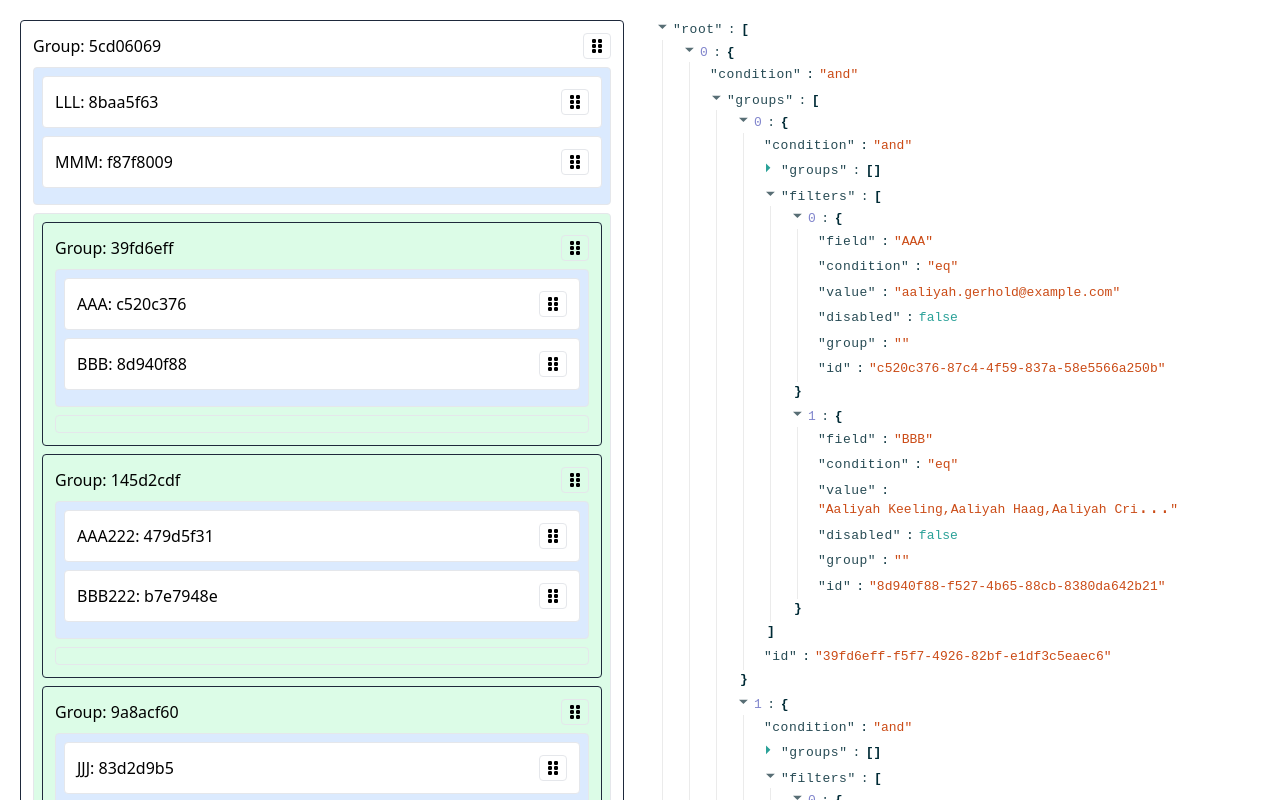
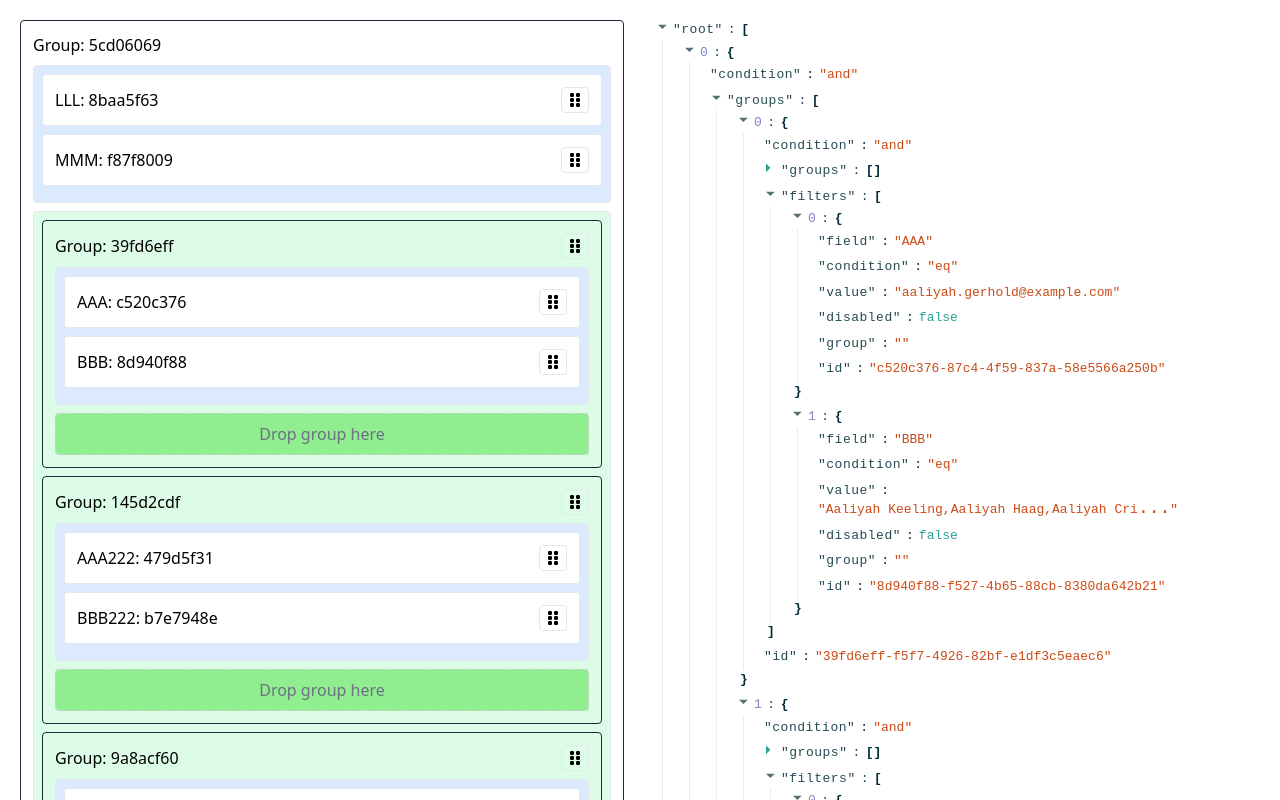
Before and after one commit to shaninalex/react-sortable-tree, a React (Vite) app: page / in a window 1280 px wide. Shown: the top 800 px of the page. Built offline with nearby package versions, Linux system fonts and the light colour scheme.

Commit message:
differenciate filters from groups by adding prexises

```diff
--- a/src/Sortable/Sortable.tsx
+++ b/src/Sortable/Sortable.tsx
@@ -23,67 +23,42 @@ export const Sortable = () => {
     )
 
     const handleDragStart = (event: DragStartEvent) => {
-        const filter = findFilterById(tree[0], event.active.id as string)
-        if (filter) {
-            setActiveFilter(filter)
-            setActiveGroup(null)
-            return
+        const activeId = event.active.id as string;
+        if (activeId.startsWith('filter-')) {
+            // Extract actual filter id by removing 'filter-' prefix
+            const filterId = activeId.replace('filter-', '');
+            const filter = findFilterById(tree[0], filterId);
+            if (filter) {
+                setActiveGroup(null);
+                setActiveFilter(filter);
+            }
+        } else if (activeId.startsWith('group-')) {
+            // Extract actual group id by removing 'group-' prefix
+            const groupId = activeId.replace('group-', '');
+            const group = findGroupById(tree[0], groupId);
+            if (group) {
+                setActiveFilter(null);
+                setActiveGroup(group);
+            }
         }
-
-        const group = findGroupById(tree[0], event.active.id as string)
-        if (filter) {
-            setActiveGroup(group)
-            setActiveFilter(null)
-        }
-    }
+    };
 
     const handleDragOver = (event: DragOverEvent) => {
         const { active, over } = event;
-        if (!over || !activeFilter) return;
-        let overContainer = findGroupByFilterID(tree[0], over.id as string)
-        if (!overContainer) {
-            console.log(over)
-            const group = findGroupById(tree[0], over.id as string)
-            if (group) overContainer = group
-        }
-        const activeContainer = findGroupByFilterID(tree[0], active.id as string)
-        if (overContainer && activeContainer) {
-            if (activeContainer.id !== overContainer.id) {
-                setTree((prevTree) => {
-                    const filterToMove = removeFilterById(prevTree, activeFilter.id);
-                    if (!filterToMove) return prevTree;
+        console.log(active, over)
 
-                    addFilterToGroup(prevTree, overContainer.id, filterToMove);
-                    return [...prevTree];
-                });
-            }
-        }
-        if (activeContainer && overContainer && activeContainer.id === overContainer.id) {
-            setTree((prevTree) => {
-                const activeIndex = activeContainer.filters.findIndex(f => f.id === active.id);
-                const overIndex = overContainer.filters.findIndex(f => f.id === over.id);
-
-                if (activeIndex !== -1 && overIndex !== -1) {
-                    const [movedFilter] = activeContainer.filters.splice(activeIndex, 1);
-                    activeContainer.filters.splice(overIndex, 0, movedFilter);
-                }
-
-                return [...prevTree];
-            });
-        }
+        // TODO: handle drag over based on new id prefixes logic
     }
-
-    // const handleDragEnd = (event: DragEndEvent) => {}
 
     return (
         <div className='lg:flex gap-8'>
             <div className='lg:w-1/2 flex-grow-0'>
-                <DndContext sensors={sensors} collisionDetection={closestCorners} onDragStart={handleDragStart} onDragOver={handleDragOver}> {/* onDragEnd={handleDragEnd} */}
+                <DndContext sensors={sensors} collisionDetection={closestCorners} onDragStart={handleDragStart} onDragOver={handleDragOver}>
                     <DragOverlay>
                         {activeFilter ? <SortableFilterWrapper filter={activeFilter} /> : null}
-                        {activeGroup ? <SortableGroupWrapper id={activeGroup.id} group={activeGroup} /> : null}
+                        {activeGroup ? <SortableGroupWrapper id={activeGroup.id} group={activeGroup} root /> : null}
                     </DragOverlay>
-                    {tree.map(group => <SortableGroupWrapper key={group.id} id={group.id} group={group} />)}
+                    {tree.map(group => <SortableGroupWrapper key={group.id} id={group.id} group={group} root />)}
                 </DndContext>
             </div>
             <div className='lg:w-1/2 flex-grow-0'>
--- a/src/Sortable/components/SortableFilterWrapper.tsx
+++ b/src/Sortable/components/SortableFilterWrapper.tsx
@@ -14,7 +14,7 @@ export const SortableFilterWrapper = (props: SortableFilterWrapperProps) => {
         transform,
         transition,
         isDragging,
-    } = useSortable({ id: props.filter.id });
+    } = useSortable({ id: `filter-${props.filter.id}` });
     const style = {
         transform: CSS.Transform.toString(transform),
         transition,
--- a/src/Sortable/components/SortableGroupWrapper.tsx
+++ b/src/Sortable/components/SortableGroupWrapper.tsx
@@ -7,37 +7,42 @@ import { CSS } from '@dnd-kit/utilities'
 interface SortableGroupWrapperProps {
     id: string
     group: IFilterGroupSort
+    root?: boolean
 }
 export const SortableGroupWrapper = (props: SortableGroupWrapperProps) => {
     const { group, id } = props;
 
     // Sortable setup
-    const sortHook = useSortable({ id });
-    const sortTransition = sortHook.transition
+    const sortHook = useSortable({ id: `group-${id}` });
+    const sortTransition = sortHook.transition;
     const groupSortstyle = {
         transform: CSS.Transform.toString(sortHook.transform),
-        sortTransition,
+        transition: sortTransition,
         opacity: sortHook.isDragging ? 0.5 : 1,
         zIndex: sortHook.isDragging ? 1 : 'auto',
     };
 
-    // Droppable setup
-    const dropHook = useDroppable({ id });
+    // Droppable setup for filters
+    const dropHook = useDroppable({ id: `filters-${id}` });
     const filterDropstyle = { backgroundColor: dropHook.isOver ? 'lightgreen' : 'white', border: '1px dashed lightgray' };
+
+    // Droppable setup for groups
+    const groupDropHook = useDroppable({ id: `groups-${id}` });
+    const groupDropStyle = { backgroundColor: groupDropHook.isOver ? 'lightblue' : 'lightgreen', border: '1px dashed lightgray' };
 
     return (
         <div ref={sortHook.setNodeRef} style={groupSortstyle}
             className='p-3 border rounded border-slate-800 mb-2'>
             <div className='flex items-center justify-between mb-2'>
                 <div>Group: {id.split('-')[0]}</div>
-                <button className='border rounded px-2' {...sortHook.attributes} {...sortHook.listeners}><i className="fa-solid fa-grip-vertical"></i></button>
+                {!props.root ? (<button className='border rounded px-2' {...sortHook.attributes} {...sortHook.listeners}><i className="fa-solid fa-grip-vertical"></i></button>) : null}
             </div>
 
             {/* Droppable Area for Filters */}
             <div ref={dropHook.setNodeRef}
                 className='p-2 rounded border bg-blue-100 mb-2'
                 style={group.filters.length === 0 ? filterDropstyle : {}}>
-                <SortableContext items={group.filters} strategy={verticalListSortingStrategy}>
+                <SortableContext items={group.filters.length > 0 ? group.filters.map(f => f.id) : []} strategy={verticalListSortingStrategy}>
                     {group.filters.length > 0 ? (
                         group.filters.map(f => <SortableFilterWrapper key={f.id} filter={f} />)
                     ) : (
@@ -47,10 +52,16 @@ export const SortableGroupWrapper = (props: SortableGroupWrapperProps) => {
             </div>
 
             {/* Droppable Area for Groups */}
-            <div className='p-2 rounded border bg-green-100'>
-                {group.groups.map(group => (
-                    <SortableGroupWrapper key={group.id} id={group.id} group={group} />
-                ))}
+            <div ref={groupDropHook.setNodeRef} className='p-2 rounded border bg-green-100' style={group.groups.length === 0 ? groupDropStyle : {}}>
+                <SortableContext items={group.groups.length > 0 ? group.groups.map(f => f.id) : []} strategy={verticalListSortingStrategy}>
+                    {group.groups.length > 0 ? (
+                        group.groups.map(g => (
+                            <SortableGroupWrapper key={g.id} id={g.id} group={g} />
+                        ))
+                    ) : (
+                        <div className="text-center text-gray-500">Drop group here</div>
+                    )}
+                </SortableContext>
             </div>
         </div>
     );
```
